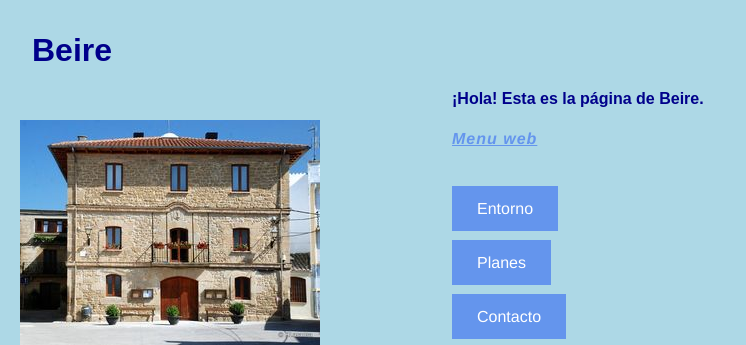
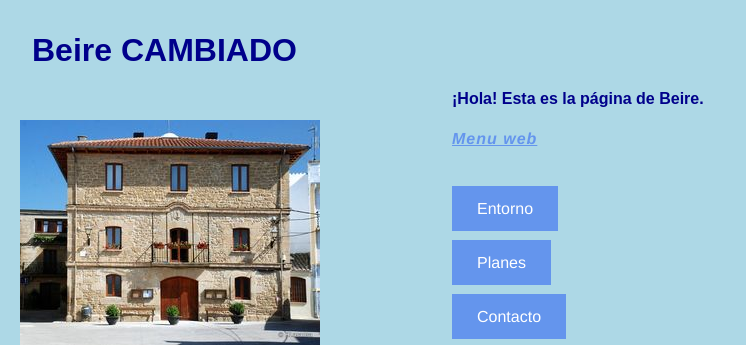
Before and after one commit to pedrojvelascoz/DIW2324pvel, a plain HTML site: page index.html in a window 1280 px wide. Shown: the top 345 px of the page, without its empty margins (0-746 px from the left). Drawn offline with Linux system fonts and the light colour scheme.

Commit message:
Update index.html

```diff
--- a/index.html
+++ b/index.html
@@ -7,7 +7,7 @@
 		<link rel="icon" href="images/iconos/favicon.png" type="image/png" />
 		<link rel="stylesheet" href="css/style.css">
 	<!-- Cabecera del sitio-->
-		<h1> Beire </h1>
+		<h1> Beire CAMBIADO</h1>
 </head>
 
 <body>
```
